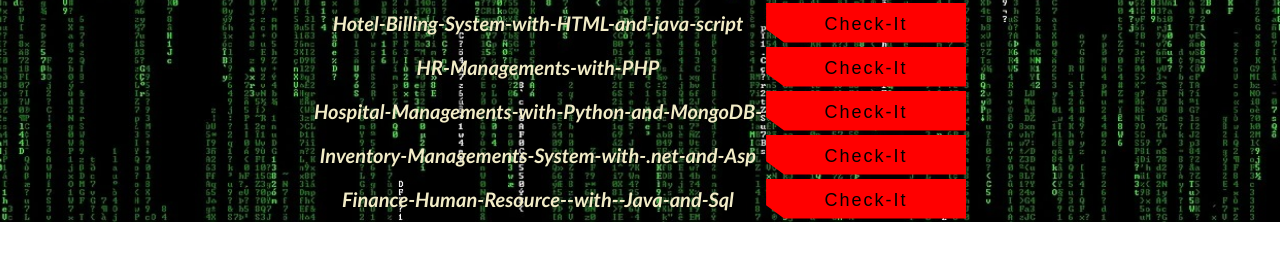
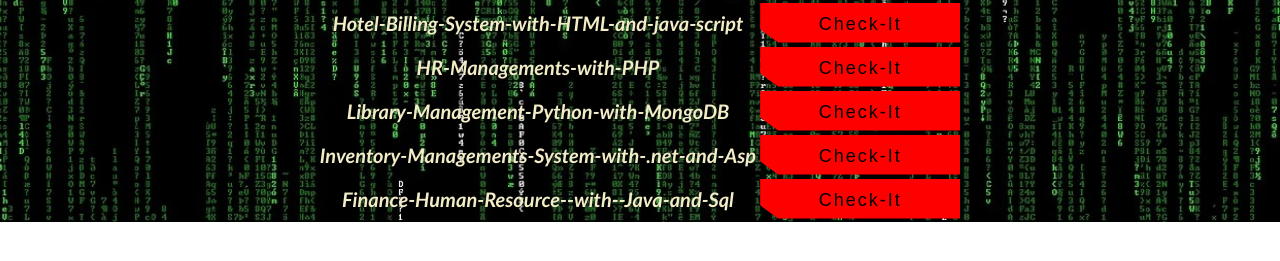
Before and after one commit to siddharthit/SID-URL, a plain HTML site: page index.html in a window 1280 px wide. Shown: the part 491-752 px from the top of the page. Drawn offline with Linux system fonts and the light colour scheme.

Commit message:
index.html

```diff
--- a/index.html
+++ b/index.html
@@ -61,7 +61,7 @@
             </tr>
             <tr>
                 <th class="ab">
-                    Hospital-Managements-with-Python-and-MongoDB-
+                    Library-Management-Python-with-MongoDB
                 </th>
                 <th>
                     <button type="button" class="button" onclick="pym()"><span>Check-It</span></button>
```
